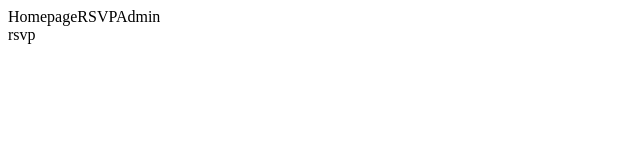
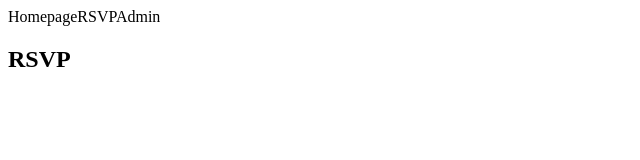
Before and after one commit to dmaleknia/Guest-List, a React app: page / in a window 1280 px wide. Both pictures are taken after a click on the element "RSVP". Shown: the top 160 px of the page, without its empty margins (0-640 px from the left). Built offline with nearby package versions, Linux system fonts and the light colour scheme; the HTML template or start-up script is replaced by a standard one.

Commit message:
working on basic components

```diff
--- a/app-guest-list/react-client/src/components/Admin.jsx
+++ b/app-guest-list/react-client/src/components/Admin.jsx
@@ -0,0 +1,11 @@
+const React = require('react');
+
+const Admin = (props) => {
+  return(
+    <span>
+      <h2>Add an event: </h2>
+    </span>
+  );
+}
+
+export default Admin;
--- a/app-guest-list/react-client/src/components/App.jsx
+++ b/app-guest-list/react-client/src/components/App.jsx
@@ -2,6 +2,9 @@ const React = require('react');
 import { useState, useEffect } from 'react';
 
 import NavBar from './NavBar.jsx';
+import Admin from './Admin.jsx';
+import HomePage from './HomePage.jsx';
+import RSVP from './RSVP.jsx';
 
 const App = (props) => {
 
@@ -9,7 +12,7 @@ const App = (props) => {
 
   useEffect(() => {
     // this function is called after render
-    console.log('useEffect called!');
+    console.log('useEffect called from App!');
   });
 
 
@@ -18,21 +21,21 @@ const App = (props) => {
       return (
         <span>
           <NavBar setView={setView} />
-          <span>admin</span>
+          <Admin />
         </span>
       );
     } else if (view === 'rsvp') {
       return (
         <span>
           <NavBar setView={setView} />
-          <span>rsvp</span>
+          <RSVP />
         </span>
       );
     } else {
       return (
         <span>
           <NavBar setView={setView} />
-          <span>homepage</span>
+          <HomePage />
         </span>
       );
     }
--- a/app-guest-list/react-client/src/components/Homepage.jsx
+++ b/app-guest-list/react-client/src/components/Homepage.jsx
@@ -0,0 +1,11 @@
+const React = require('react');
+
+const HomePage = (props) => {
+  return (
+    <span>
+      <h2>Home Page </h2>
+    </span>
+  );
+}
+
+export default HomePage;
--- a/app-guest-list/react-client/src/components/RSVP.jsx
+++ b/app-guest-list/react-client/src/components/RSVP.jsx
@@ -0,0 +1,11 @@
+const React = require('react');
+
+const RSVP = (props) => {
+  return (
+    <span>
+      <h2>RSVP </h2>
+    </span>
+  );
+}
+
+export default RSVP;
```
Also changed, not shown: 1 other file (tests, documents, lock files or other folders).
